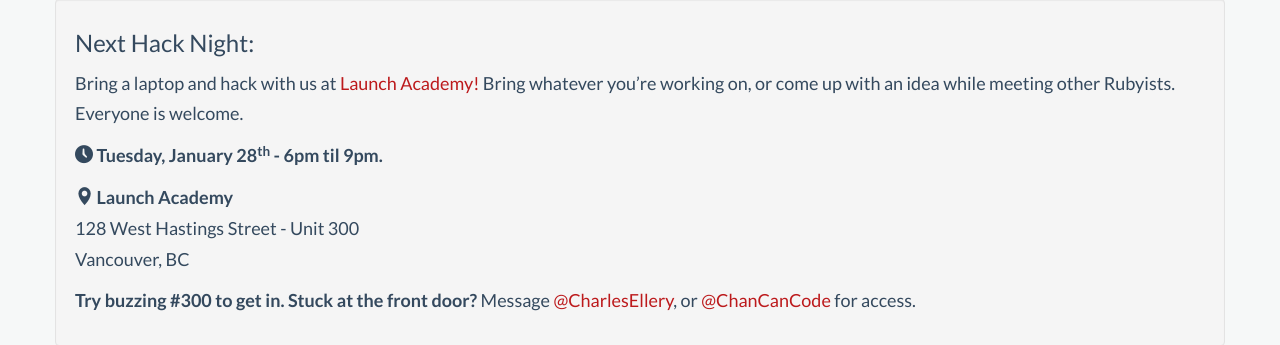
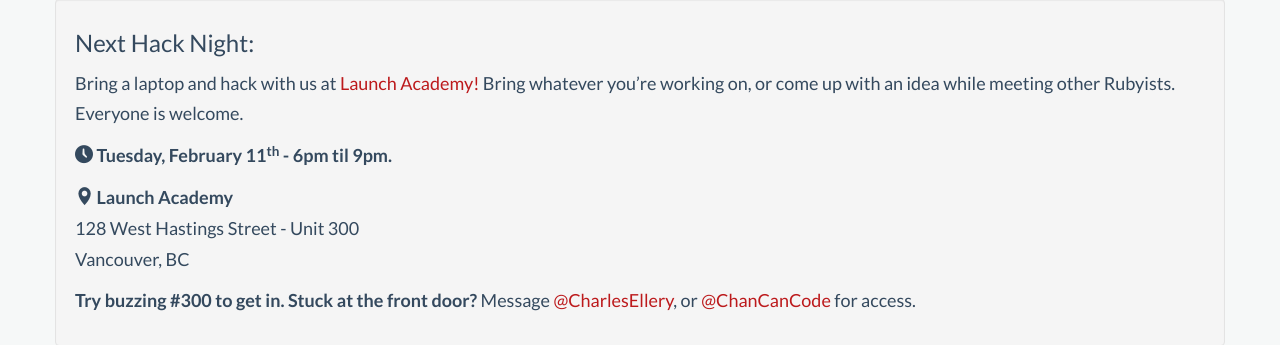
Before and after one commit to vanruby/vanruby.github.io, a Jekyll site: the page built from index.html, in a window 1280 px wide. Shown: the part 822-1167 px from the top of the page. Built offline with Jekyll 4.4.1, drawn with Linux system fonts in a browser that asks for light colours; Markdown is read by kramdown in place of the engine named in the settings; comment, search, counter and statistics services are not loaded.

Commit message:
update date for february

```diff
--- a/index.html
+++ b/index.html
@@ -37,7 +37,7 @@ title: "VanRuby - Vancouver Ruby on Rails Group"
         <h6>Next Hack Night:</h6>
         <p>Bring a laptop and hack with us at <a href="http://launchacademy.ca/contact/" target="_blank">Launch Academy!</a> Bring whatever you’re working on, or come up with an idea while meeting other Rubyists. Everyone is welcome.</p>
 
-        <p><span class="fui-time"></span> <strong>Tuesday, January 28<sup>th</sup> - 6pm til 9pm.</strong></p>
+        <p><span class="fui-time"></span> <strong>Tuesday, February 11<sup>th</sup> - 6pm til 9pm.</strong></p>
         <p>
           <span class="fui-location"></span> <strong>Launch Academy</strong> <br />
           128 West Hastings Street - Unit 300<br />
```
